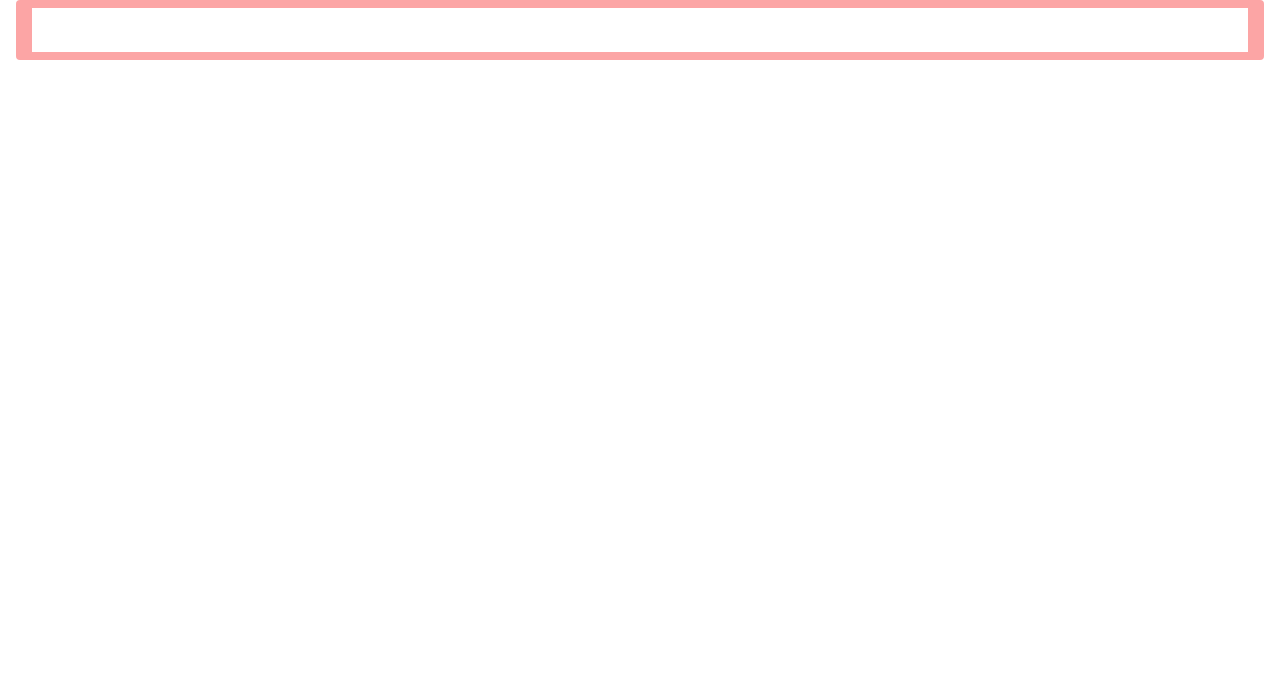
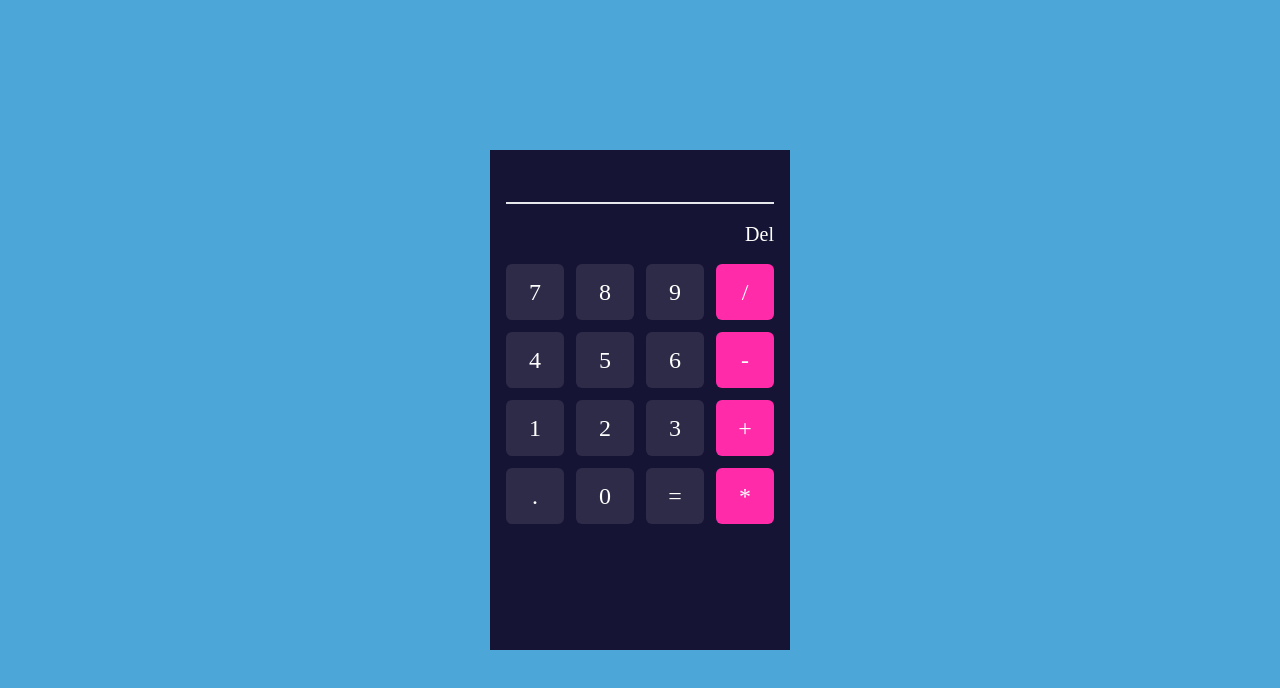
Before and after one commit to mopjiex/CodingPlayground, a Vue app in the folder CodingPlayground/: page / in a window 1280 px wide. Before the commit this address had no page. Shown: the top 688 px of the page. Built offline with nearby package versions, Linux system fonts and the light colour scheme; a web font is replaced by a local one.

Commit message:
#: Calculator 2

```diff
--- a/CodingPlayground/src/projects/calculator/Calculator.vue
+++ /dev/null
@@ -1,14 +0,0 @@
-<script setup>
-
-import CalculatorInput from "@/projects/calculator/components/CalculatorInput.vue";
-</script>
-
-<template>
-    <div class="calculator font-sofia">
-        <div class="container mx-auto px-4">
-            <div class="calculator-content">
-                <CalculatorInput/>
-            </div>
-        </div>
-    </div>
-</template>
--- /dev/null
+++ b/CodingPlayground/src/projects/calculator/components/CalculatorButtonPanel.vue
@@ -0,0 +1,40 @@
+<script setup>
+import CalculatorButtonPannelClear from '@/projects/calculator/components/CalculatorButtonPanel/CalculatorButtonPanelClear.vue';
+//Эмиты
+const emit = defineEmits(['click', 'clear']);
+
+//Переменные
+const calculatorElements = ['7', '8', '9', '/', '4', '5', '6', '-', '1', '2', '3', '+', '.', '0', '=', '*'];
+
+//Функции
+const clickedButton = (value) => emit('click', value);
+const clearValue = () => emit('clear');
+
+const getCalculatorSymbolColor = (value) => {
+    const symbols = ['/', '*', '-', '+'];
+    return symbols.includes(value);
+}
+</script>
+
+<template>
+    <div class="px-4">
+        <CalculatorButtonPannelClear @clear="clearValue">Del</CalculatorButtonPannelClear>
+        <div class="text-white grid grid-cols-4 gap-3">
+            <div
+                class="
+                bg-[#2e2b48] flex justify-center
+                items-center p-3 cursor-pointer
+                transition-all duration-300
+                rounded-md select-none text-2xl
+                hover:bg-[#f1f1f1] hover:text-black
+                "
+                :class="[{'bg-[#ff2ba9] hover:bg-[#ff3385] hover:text-[#fff]': getCalculatorSymbolColor(element)}]"
+                v-for="(element, key) in calculatorElements"
+                :key="key"
+                @click="clickedButton(element)"
+            >
+                {{ element }}
+            </div>
+        </div>
+    </div>
+</template>
--- /dev/null
+++ b/CodingPlayground/src/projects/calculator/components/CalculatorButtonPanel/CalculatorButtonPanelClear.vue
@@ -0,0 +1,16 @@
+<script setup>
+
+//Эмиты
+const emit = defineEmits(['clear']);
+
+//Функции
+const clearValue = () => emit('clear');
+</script>
+
+<template>
+    <div class="mb-4 flex justify-end">
+        <button class="text-white text-xl bg-transparent" @click="clearValue">
+            <slot/>
+        </button>
+    </div>
+</template>
--- /dev/null
+++ b/CodingPlayground/src/projects/calculator/components/CalculatorDisplay.vue
@@ -0,0 +1,17 @@
+<script setup>
+const value = defineModel('value');
+</script>
+
+<template>
+    <div class="calculator-display p-4">
+        <input
+            type="text"
+            class="
+                w-full px-2 outline-none
+                bg-transparent border-b-2
+                text-white text-3xl
+            "
+            v-model="value"
+        >
+    </div>
+</template>
--- a/CodingPlayground/src/projects/calculator/components/CalculatorInput.vue
+++ /dev/null
@@ -1,9 +0,0 @@
-<script setup>
-
-</script>
-
-<template>
-    <div class="calculator-input bg-red-300 py-2 px-4 rounded">
-        <input class="w-full p-2 text-xl outline-none" type="text">
-    </div>
-</template>
--- /dev/null
+++ b/CodingPlayground/src/projects/calculator/view/Calculator.vue
@@ -0,0 +1,36 @@
+<script setup>
+import CalculatorDisplay from "@/projects/calculator/components/CalculatorDisplay.vue";
+import { ref } from 'vue';
+import CalculatorButtonPanel from "@/projects/calculator/components/CalculatorButtonPanel.vue";
+
+//Переменные
+const calculatorDisplayValue = ref('');
+
+//Функции
+const appendToDisplay = (value) => {
+    console.log(value)
+    if(value === '=') {
+        calculatorDisplayValue.value = eval(calculatorDisplayValue.value);
+        return;
+    }
+    calculatorDisplayValue.value += value;
+}
+
+const clearValue = () => {
+    calculatorDisplayValue.value = "";
+}
+</script>
+
+<template>
+    <div class="calculator min-h-screen bg-[#4da6d8] font-sofia">
+        <div class="container mx-auto px-4">
+            <div class="min-h-screen flex flex-col items-center justify-center">
+                <div class="calculator-content bg-[#151434] w-[300px] h-[500px]">
+                    <CalculatorDisplay v-model:value="calculatorDisplayValue"/>
+                    <CalculatorButtonPanel @click="appendToDisplay" @clear="clearValue"/>
+                </div>
+            </div>
+
+        </div>
+    </div>
+</template>
--- a/CodingPlayground/src/views/HomeView.vue
+++ b/CodingPlayground/src/views/HomeView.vue
@@ -1,6 +1,6 @@
 <script setup>
 import TodoList from "@/projects/todolist/TodoList.vue";
-import Calculator from "@/projects/calculator/Calculator.vue";
+import Calculator from "@/projects/calculator/view/Calculator.vue";
 </script>
 
 <template>
```
Also changed, not shown: CodingPlayground/public/calculator-bg.jpg (added).
